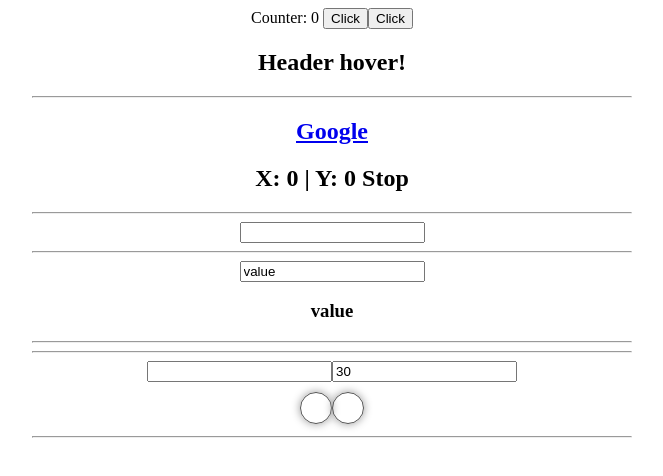
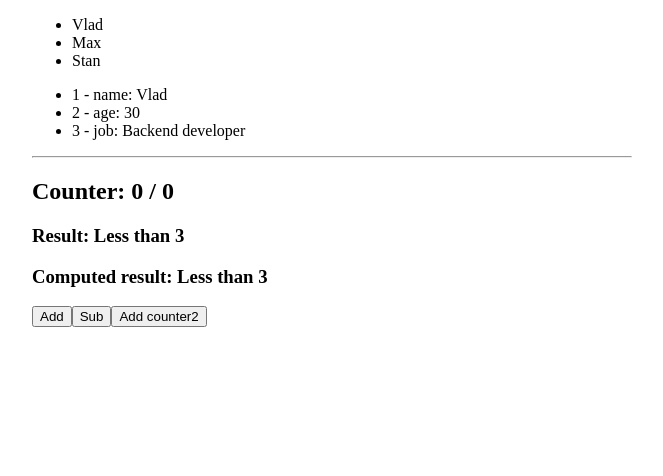
Before and after one commit to eugensmolin/vue-test, a Vue app: page / in a window 1280 px wide. Shown: the top 476 px of the page, without its empty margins (308-971 px from the left). Built offline with nearby package versions, Linux system fonts and the light colour scheme.

Commit message:
Add "for"

```diff
--- a/src/App.vue
+++ b/src/App.vue
@@ -1,155 +1,28 @@
 <template>
-    <div class="container">
-        <!--<div class="logo">
-            <img src="./assets/logo.png">
-        </div>-->
 
-        <div class="content">
-            Counter: {{ counter }}
-            <button @click="addNum(1, $event)">Click</button>
-            <button @click="addNum(5, $event)">Click</button>
+    <div>
+        <!--<lesson1></lesson1>-->
+        <lesson2></lesson2>
+    </div>
 
-            <h2 @mouseover="hover">Header hover!</h2>
-            <hr>
-            <h2>
-                <a href="http://google.com" target="_blank" @click.prevent="">Google</a>
-            </h2>
-            <h2 @mousemove="mouseMove">
-                X: {{ x }} | Y: {{ y }}
-                <span @mousemove.stop="">Stop</span>
-            </h2>
-            <hr>
-            <input @keyup.enter.space="inpValue">
-            <hr>
-            <input v-model="inputValue">
-            <h3>{{ inputValue }}</h3>
-            <hr>
-            <!--<input v-model="color">
-            <div>
-                <div class="square"
-                     :class="[color, {'red': isActive}]"
-                ></div>
-
-                <div class="circle"
-                     @click="isActive = !isActive"
-                     :class="cssClasses"
-                ></div>
-            </div>-->
-            <hr>
-            <input v-model="color">
-            <input v-model="height">
-            <div>
-                <div
-                        class="circle"
-                        :style="circleClasses"
-                ></div>
-                <div
-                        class="circle"
-                        :style="[circleClasses, {'width': height + 'px'}]"
-                ></div>
-            </div>
-            <hr>
-
-
-
-        </div>
-    </div>
 </template>
 
 
 <script>
 
+    import Vue from 'vue';
+
+    Vue.component('lesson1', require('./components/Lesson1Component').default);
+    Vue.component('lesson2', require('./components/Lesson2Component').default);
+
 
     export default {
         name: "app",
-        data() {
-            return {
-                counter: 0,
-                x: 0,
-                y: 0,
-                inputValue: 'value',
-                isActive: false,
-                color: '',
-                height: 30
-            }
-        },
-        computed: {
-            cssClasses() {
-                return {
-                    'red': this.isActive,
-                    'blue': !this.isActive
-                }
-            },
-            circleClasses() {
-                return {
-                    'background-color': this.color,
-                    'height': this.height + 'px'
-                }
-            }
-        },
-        methods: {
-            addNum(num, e) {
-                this.counter += num;
 
-                if (num === 1) {
-                    e.target.style.color = 'green';
-                } else if (num === 5) {
-                    e.target.style.color = 'red';
-                }
-            },
-            hover(e) {
-                e.target.style.background = '#ccc';
-            },
-            mouseMove(e) {
-                this.x = e.clientX;
-                this.y = e.clientY;
-                // console.log(e);
-            },
-            inpValue(e) {
-                console.log(e.target.value);
-            }
-        }
     }
 </script>
 
 
 <style lang="scss">
-    .container {
-        width: 600px;
-        margin: 0 auto;
 
-        .logo {
-            text-align: center;
-        }
-
-        .content {
-            text-align: center;
-        }
-
-        .square,
-        .circle {
-            display: inline-block;
-            width: 30px;
-            height: 30px;
-            border: 1px solid #555;
-            box-shadow: 0 0 8px #999;
-            margin-top: 10px;
-        }
-
-        .circle {
-            border-radius: 50px;
-        }
-
-        .red {
-            background-color: firebrick;
-        }
-
-        .blue {
-            background-color: cornflowerblue;
-        }
-
-        .green {
-            background-color: seagreen;
-        }
-    }
 </style>
--- /dev/null
+++ b/src/components/Lesson1Component.vue
@@ -0,0 +1,168 @@
+<template>
+    <div class="container">
+        <!--<div class="logo">
+            <img src="./assets/logo.png">
+        </div>-->
+
+        <div class="content">
+            Counter: {{ counter }}
+            <button @click="addNum(1, $event)">Click</button>
+            <button @click="addNum(5, $event)">Click</button>
+
+            <h2 @mouseover="hover">Header hover!</h2>
+            <hr>
+            <h2>
+                <a href="http://google.com" target="_blank" @click.prevent="">Google</a>
+            </h2>
+            <h2 @mousemove="mouseMove">
+                X: {{ x }} | Y: {{ y }}
+                <span @mousemove.stop="">Stop</span>
+            </h2>
+            <hr>
+            <input @keyup.enter.space="inpValue">
+            <hr>
+            <input v-model="inputValue">
+            <h3>{{ inputValue }}</h3>
+            <hr>
+            <!--<input v-model="color">
+            <div>
+                <div class="square"
+                     :class="[color, {'red': isActive}]"
+                ></div>
+
+                <div class="circle"
+                     @click="isActive = !isActive"
+                     :class="cssClasses"
+                ></div>
+            </div>-->
+            <hr>
+            <input v-model="color">
+            <input v-model="height">
+            <div>
+                <div
+                        class="circle"
+                        :style="circleClasses"
+                ></div>
+                <div
+                        class="circle"
+                        :style="[circleClasses, {'width': height + 'px'}]"
+                ></div>
+            </div>
+            <hr>
+
+            <h3 v-if="type === 'a'">A</h3>
+            <h3 v-else-if="type === 'b'">B</h3>
+            <h3 v-else-if="type === 'c'">C</h3>
+            <h3 v-else>not match</h3>
+            <input v-model="type">
+
+            <template v-if="isVisible">
+                <h2>Title 1</h2>
+                <p>Lorem ipsum dolor sit amet, consectetur adipisicing elit. Dignissimos, minima!</p>
+            </template>
+            <template v-else>
+                <h2>Title 2</h2>
+                <p>Lorem ipsum dolor sit amet, consectetur adipisicing elit. A aperiam corporis eos in mollitia neque
+                    nobis perspiciatis praesentium quae rem!</p>
+            </template>
+            <button @click="isVisible = !isVisible">Toggle</button>
+
+        </div>
+    </div>
+</template>
+
+<script>
+    export default {
+        name: "Lesson1Component",
+        data() {
+            return {
+                counter: 0,
+                x: 0,
+                y: 0,
+                inputValue: 'value',
+                isActive: false,
+                color: '',
+                height: 30,
+                type: 'a',
+                isVisible: true
+            }
+        },
+        computed: {
+            cssClasses() {
+                return {
+                    'red': this.isActive,
+                    'blue': !this.isActive
+                }
+            },
+            circleClasses() {
+                return {
+                    'background-color': this.color,
+                    'height': this.height + 'px'
+                }
+            }
+        },
+        methods: {
+            addNum(num, e) {
+                this.counter += num;
+
+                if (num === 1) {
+                    e.target.style.color = 'green';
+                } else if (num === 5) {
+                    e.target.style.color = 'red';
+                }
+            },
+            hover(e) {
+                e.target.style.background = '#ccc';
+            },
+            mouseMove(e) {
+                this.x = e.clientX;
+                this.y = e.clientY;
+                // console.log(e);
+            },
+            inpValue(e) {
+                console.log(e.target.value);
+            }
+        }
+    }
+</script>
+
+<style lang="scss">
+    .container {
+        width: 600px;
+        margin: 0 auto;
+
+        .logo {
+            text-align: center;
+        }
+
+        .content {
+            text-align: center;
+        }
+
+        .square,
+        .circle {
+            display: inline-block;
+            width: 30px;
+            height: 30px;
+            border: 1px solid #555;
+            box-shadow: 0 0 8px #999;
+            margin-top: 10px;
+        }
+
+        .circle {
+            border-radius: 50px;
+        }
+
+        .red {
+            background-color: firebrick;
+        }
+
+        .blue {
+            background-color: cornflowerblue;
+        }
+
+        .green {
+            background-color: seagreen;
+        }
+    }
+</style>
--- /dev/null
+++ b/src/components/Lesson2Component.vue
@@ -0,0 +1,70 @@
+<template>
+    <div class="container">
+
+        <ul>
+            <li v-for="name in peoples">{{ name }}</li>
+        </ul>
+
+        <ul>
+            <li v-for="(value,key,index) in person">{{ index + 1 }} - {{ key }}: {{ value }}</li>
+        </ul>
+        <hr>
+        <h2>Counter: {{ counter }} / {{ counter2 }}</h2>
+        <h3>Result: {{ result() }}</h3>
+        <h3>Computed result: {{ computedResult }}</h3>
+
+        <button @click="add">Add</button>
+        <button @click="sub">Sub</button>
+        <button @click="counter2++">Add counter2</button>
+
+    </div>
+</template>
+
+<script>
+    export default {
+        name: "Lesson2Component",
+        data() {
+            return {
+                peoples: ['Vlad', 'Max', 'Stan'],
+                person: {
+                    name: 'Vlad',
+                    age: 30,
+                    job: 'Backend developer'
+                },
+                counter: 0,
+                counter2: 0,
+                condition: 'Less than 3'
+            }
+        },
+        methods: {
+            add() {
+                this.counter++;
+            },
+            sub() {
+                this.counter--;
+            },
+            result() {
+                console.log('Result was called');
+                return this.counter > 3 ? 'More than 3' : 'Less than 3';
+            }
+        },
+        computed: {
+            computedResult() {
+                console.log('Computed result was called');
+                return this.counter > 3 ? 'More than 3' : 'Less than 3';
+            }
+        },
+        watch: {
+            counter(val) {
+                console.log('Counter: ', val);
+            }
+        }
+    }
+</script>
+
+<style lang="scss">
+    .container {
+        width: 600px;
+        margin: 0 auto;
+    }
+</style>
```
